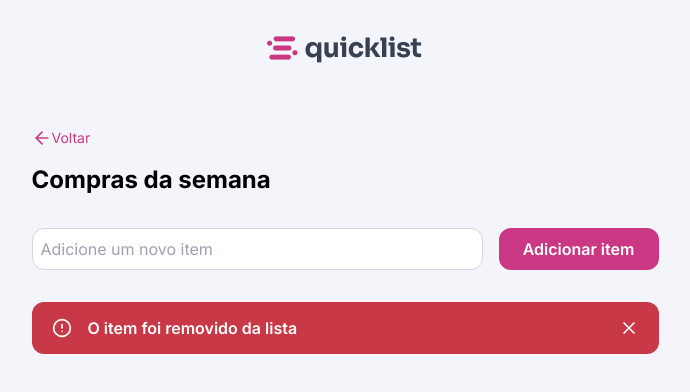
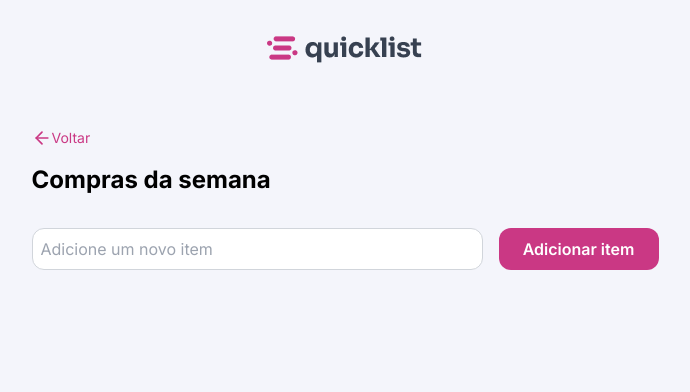
Before and after one commit to cesar7722a/buyList, a React (Vite) app: page / in a window 1280 px wide. Shown: the top 392 px of the page, without its empty margins (295-985 px from the left). Built offline with nearby package versions, Linux system fonts and the light colour scheme.

Commit message:
adicinei interação para fazer aparecer e deparecer o toast«cardAlert»

```diff
--- a/src/App.tsx
+++ b/src/App.tsx
@@ -5,15 +5,22 @@ import { HeaderLogo } from "./components/HeaderLLogo";
 import { useImmer } from "use-immer";
 import { ListBuy } from "./components/ListBuy";
 import { ListProps } from "./types";
+import { useState } from "react";
 
 export function App() {
   const [lists, updateLists] = useImmer<ListProps[]>([]);
+  const [isOpentoast, setIsOpentoast] = useState<boolean>(false);
 
   const deletBuy = (buyId: number) => {
     updateLists((draft) => {
       const index = draft.findIndex((a) => a.id === buyId);
       draft.splice(index, 1);
     });
+    setIsOpentoast(true);
+  };
+
+  const closedToast = () => {
+    setIsOpentoast(false);
   };
 
   return (
@@ -27,7 +34,7 @@ export function App() {
             <ListBuy deletBuy={deletBuy} id={list.id} name={list.name} />
           ))}
         </ul>
-        <CardAlert />
+        {isOpentoast && <CardAlert closedToast={closedToast} />}
       </div>
     </div>
   );
--- a/src/components/CardAlert.tsx
+++ b/src/components/CardAlert.tsx
@@ -1,6 +1,10 @@
 import { CircleAlert, X } from "lucide-react";
 
-export function CardAlert() {
+type CardAlertProps = {
+  closedToast: () => void;
+};
+
+export function CardAlert({ closedToast }: CardAlertProps) {
   return (
     <div className="flex items-center gap-2 p-3 rounded-xl py-2 bg-[#C93847]">
       <span className="p-2">
@@ -9,7 +13,7 @@ export function CardAlert() {
       <p className="flex-1 font-semibold text-white">
         O item foi removido da lista
       </p>
-      <button className="p-2">
+      <button className="p-2" onClick={closedToast}>
         <X className="text-white size-5" />
       </button>
     </div>
```
